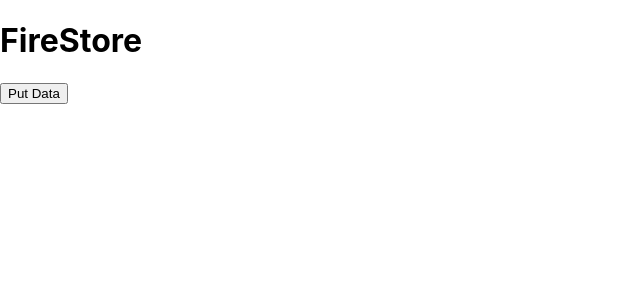
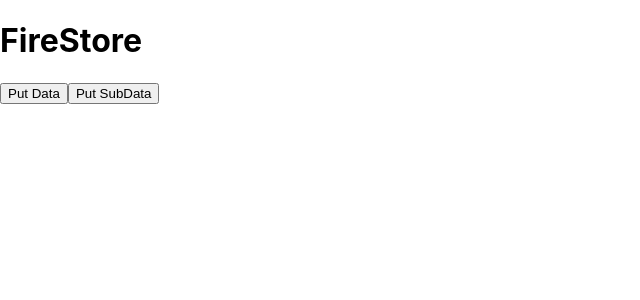
Before and after one commit to Ujala-355/Firebase_react_App, a React (Create React App) app: page / in a window 1280 px wide. Shown: the top 300 px of the page, without its empty margins (0-640 px from the left). Built offline with nearby package versions, Linux system fonts and the light colour scheme.

Commit message:
Could fireStore multiple data

```diff
--- a/src/firestore.js
+++ b/src/firestore.js
@@ -1,22 +1,64 @@
-import {getFirestore, collection, addDoc} from "firebase/firestore";
-import {app} from "./firebase";
+// import {getFirestore, collection, addDoc} from "firebase/firestore";
+// import {app} from "./firebase";
 
-const firestore=getFirestore(app);
-const FireStore=()=>{
-    const writeData=async()=>{
-        const result=await addDoc(collection(firestore,'cities'),{
-            name:"kanpur",
-            pinCode:208017,
-            lat:145,
-            long:555,
-        })
-        console.log('Result',result)
-    }
-    return(
-        <>
-            <h1>FireStore</h1>
-            <button onClick={writeData}>Put Data</button>
-        </>
-    )
-}
+// const firestore=getFirestore(app);
+// const FireStore=()=>{
+//     const writeData=async()=>{
+//         const result=await addDoc(collection(firestore,'cities'),{
+//             name:"kanpur",
+//             pinCode:208017,
+//             lat:145,
+//             long:555,
+//         })
+//         console.log('Result',result)
+//     }
+//     const makeSubCollection=async()=>{
+//         await  addDoc(collection,(firestore,'cities/n3fgW9lIy3YQQ5BM7QF0/places'),{
+//             name:'this a place',
+//             desc:"Awsm Desc",
+//             data:Date.now(),
+//         })
+//     }
+//     return(
+//         <>
+//             <h1>FireStore</h1>
+//             <button onClick={writeData}>Put Data</button>
+//             <button onClick={makeSubCollection}>put SubData</button>
+//         </>
+//     )
+// }
+// export default FireStore;
+
+import { getFirestore, collection, addDoc } from "firebase/firestore";
+import { app } from "./firebase";
+
+const firestore = getFirestore(app);
+const FireStore = () => {
+  const writeData = async () => {
+    const result = await addDoc(collection(firestore, 'cities'), {
+      name: "kanpur",
+      pinCode: 208017,
+      lat: 145,
+      long: 555,
+    });
+    console.log('Result', result);
+  };
+
+  const makeSubCollection = async () => {
+    await addDoc(collection(firestore, 'cities/n3fgW9lIy3YQQ5BM7QF0/places'), {
+      name: 'Radhe temple',
+      desc: "Vrindavan",
+      data: Date.now(),
+    });
+  };
+
+  return (
+    <>
+      <h1>FireStore</h1>
+      <button onClick={writeData}>Put Data</button>
+      <button onClick={makeSubCollection}>Put SubData</button>
+    </>
+  );
+};
+
 export default FireStore;
```
